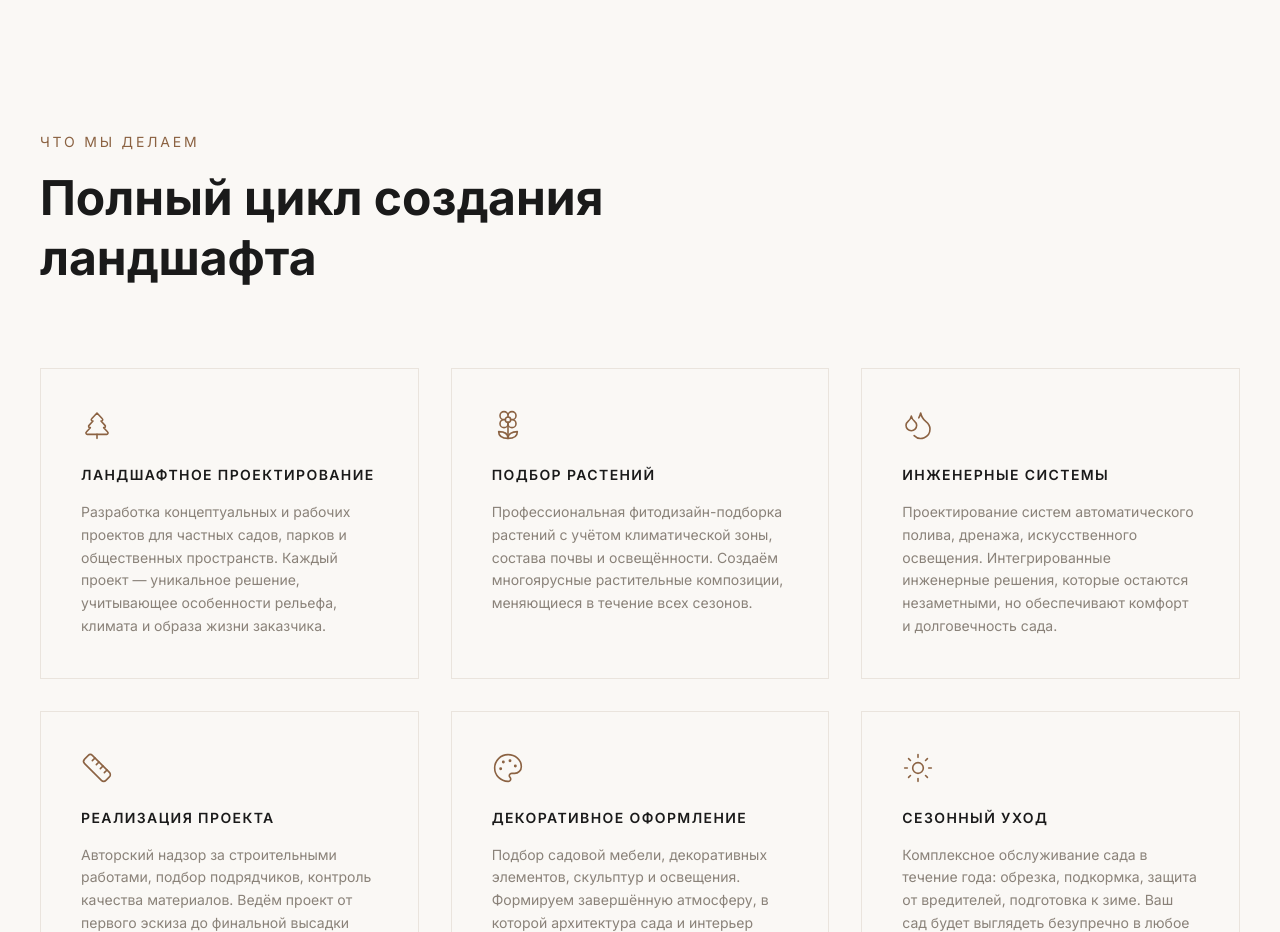
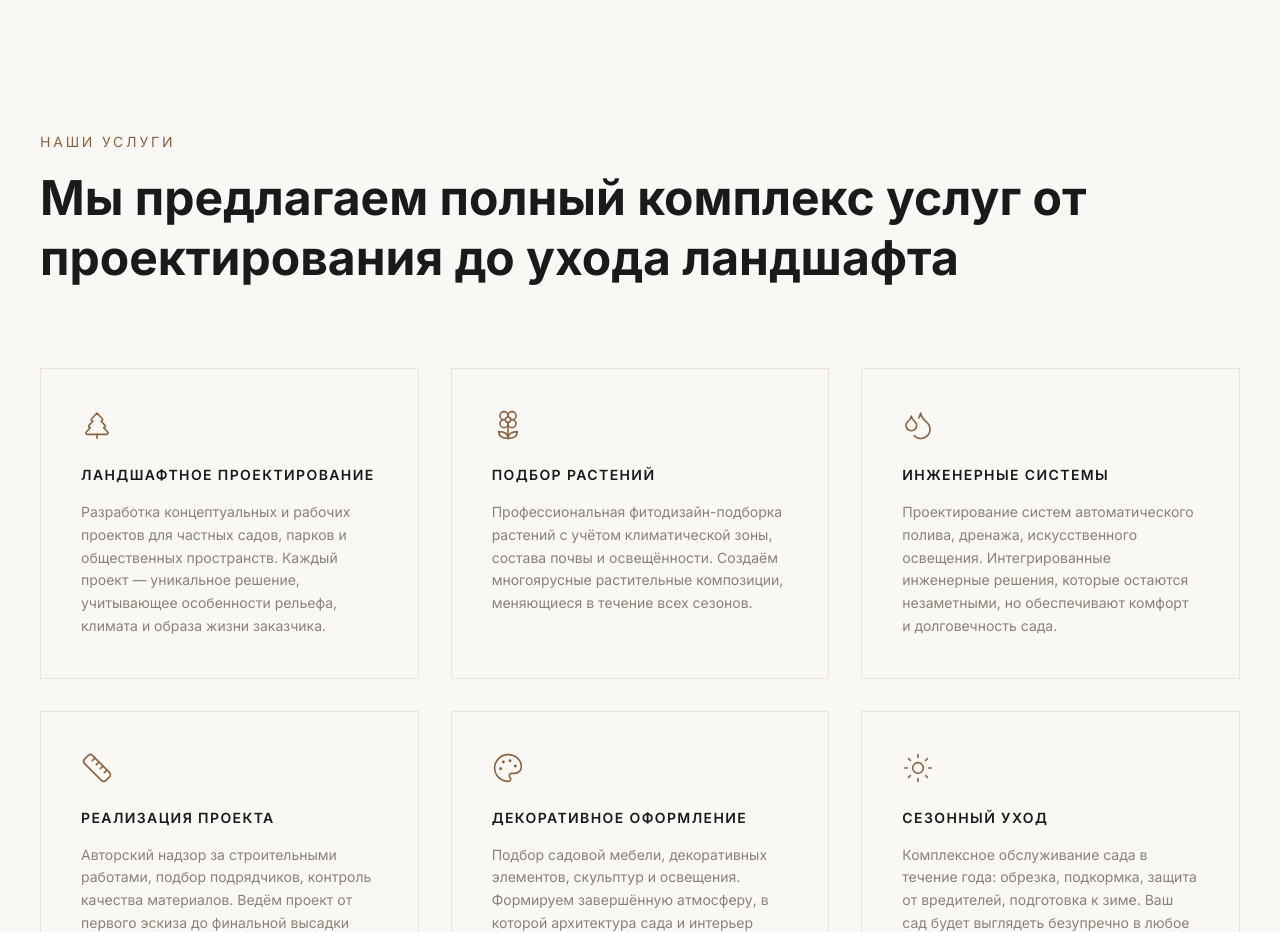
Before and after one commit to workreplit3-ctrl/territoriya-svobody, a Next.js app: page / in a window 1280 px wide. Shown: the part 1800-2732 px from the top of the page. Built offline with nearby package versions, Linux system fonts and the light colour scheme.

Commit message:
feat: update services section headings

```diff
--- a/src/app/page.tsx
+++ b/src/app/page.tsx
@@ -636,10 +636,11 @@ function Services() {
       <div className="max-w-[1400px] mx-auto px-6 md:px-10">
         <FadeIn className="mb-16 md:mb-20">
           <p className="text-terracotta text-sm tracking-[0.2em] uppercase mb-4">
-            Что мы делаем
+            Наши услуги
           </p>
           <h2 className="text-3xl md:text-4xl lg:text-5xl font-bold leading-tight">
-            Полный цикл создания<br className="hidden md:block" /> ландшафта
+            Мы предлагаем полный комплекс услуг от проектирования до ухода
+            ландшафта
           </h2>
         </FadeIn>
 
```
